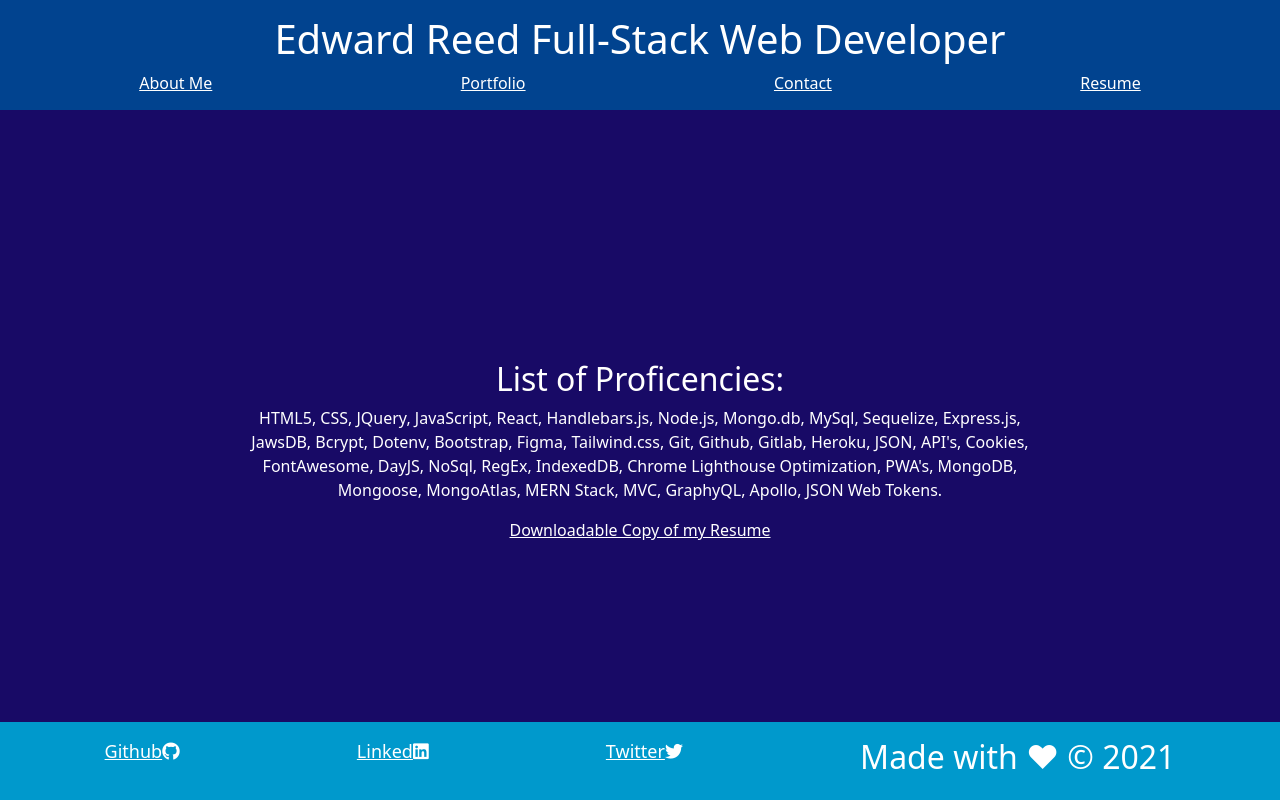
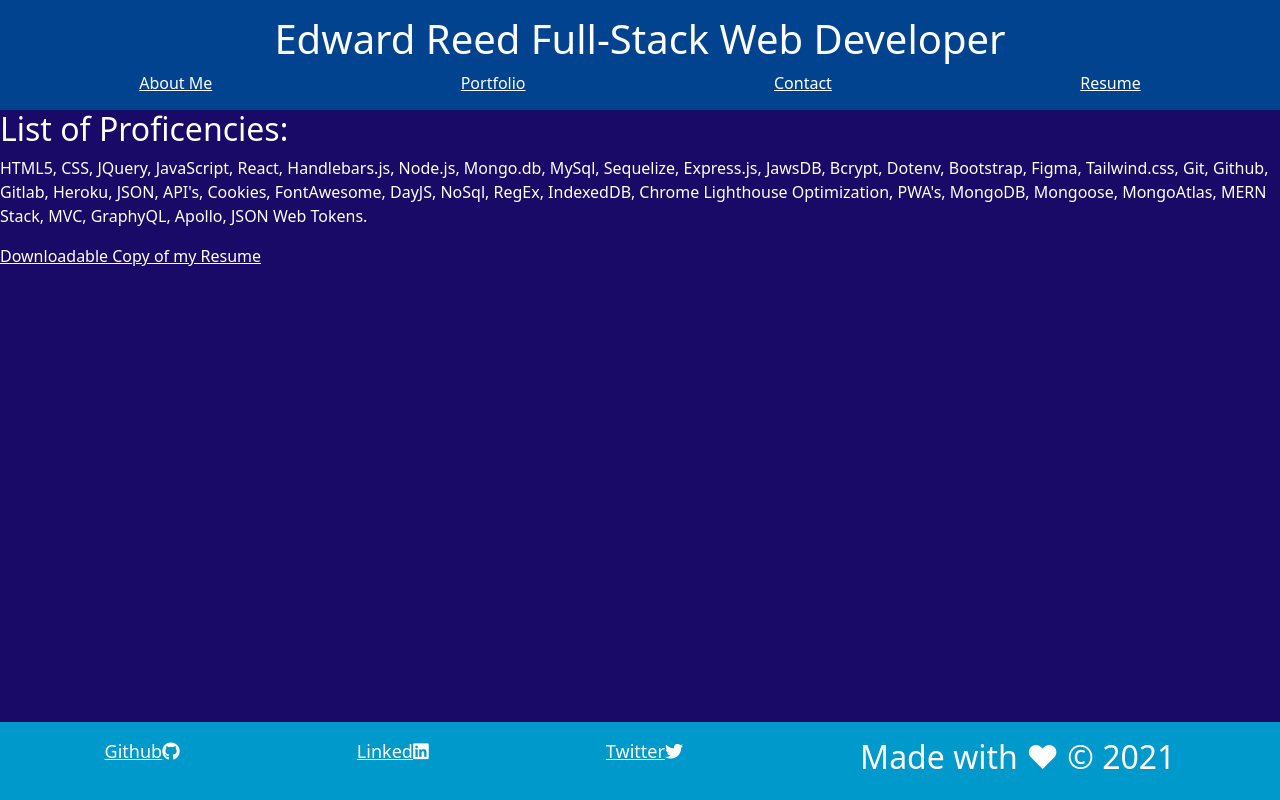
Before and after one commit to relentlessreed/week20, a React (Create React App) app: page /resume in a window 1280 px wide. Built offline with nearby package versions, Linux system fonts and the light colour scheme.

Commit message:
MVP Update

```diff
--- a/src/style.css
+++ b/src/style.css
@@ -209,7 +209,6 @@ img {
   max-height: 200px;
 }
 
-#resumeLink {
+#resumePageText {
   text-align: center;
-  padding: 250px;
 }
```
